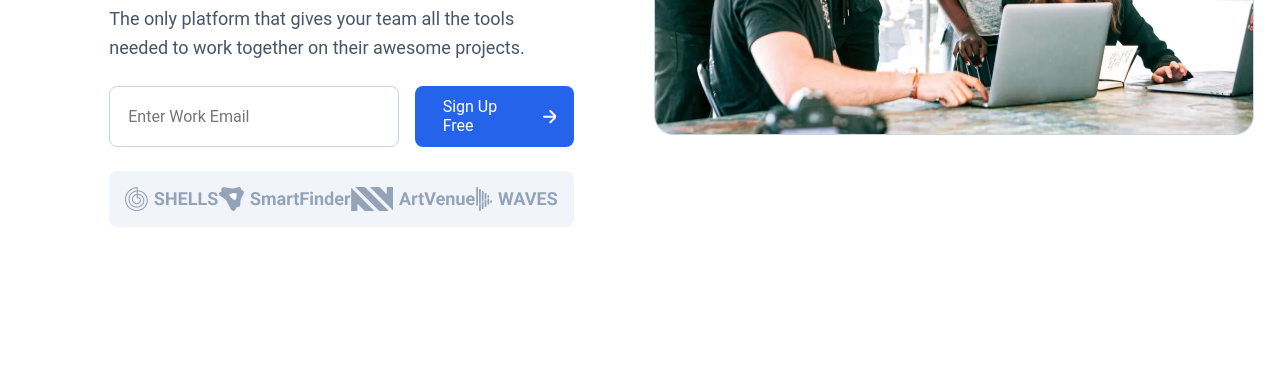
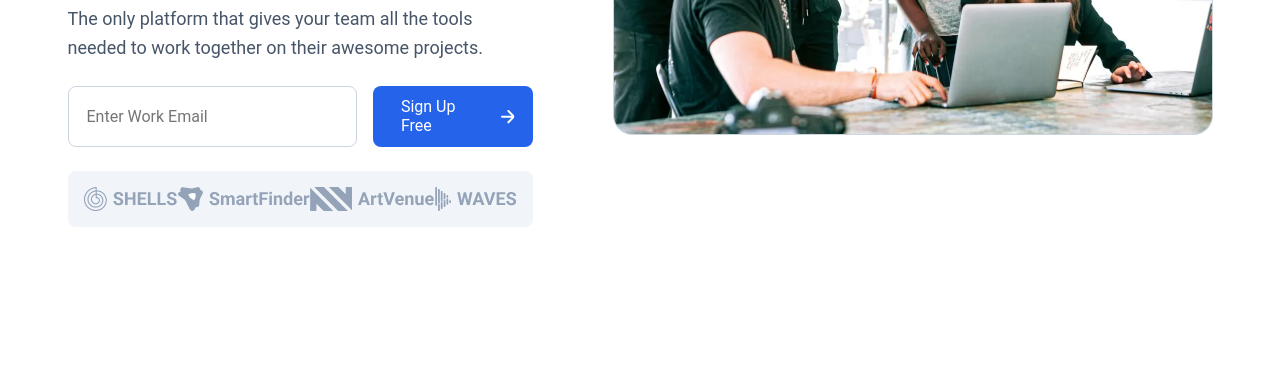
Before and after one commit to fr297/magnifico, a website built with Vite: page index.html in a window 1280 px wide. Shown: the part 465-852 px from the top of the page. Built offline with nearby package versions, Linux system fonts and the light colour scheme; files whose address does not match are found by name; a web font is replaced by a local one.

Commit message:
just small fixes

```diff
--- a/scss/blocks/header.scss
+++ b/scss/blocks/header.scss
@@ -15,6 +15,9 @@
       font-size: 32px;
       font-weight: 700;
       color: black;
+      &::hover {
+        cursor: pointer;
+      }
     }
     .navigation {
       display: flex;
--- a/scss/blocks/hero.scss
+++ b/scss/blocks/hero.scss
@@ -1,8 +1,15 @@
 .hero {
+  background-image: image-set(
+    url(../../img/Icons.png) 1x,
+    url(../../img/deco.png) 2x
+  );
+  background-size: cover;
+  background-repeat: no-repeat;
+  background-position: right bottom;
   padding: 160px 55px;
   .hero-wrapper {
     display: flex;
-    justify-content: space-between;
+    justify-content: center;
     gap: 80px;
   }
   .heroTitle {
@@ -10,6 +17,7 @@
     font-weight: 700;
     line-height: 110%;
     margin-bottom: 24px;
+    text-shadow: 2px 2px rgba(0, 0, 0, 0.3);
   }
   .heroSubtitle {
     font-size: 18px;
@@ -27,6 +35,7 @@
     color: #cbd5e1;
     display: flex;
     align-items: center;
+    cursor: pointer;
   }
   img {
     width: 600px;
@@ -44,5 +53,12 @@
     border-radius: 8px;
     justify-content: space-between;
     padding: 16px;
+    svg {
+      cursor: pointer;
+      transition: all 1s ease;
+      &:hover {
+        transform: scale(1.1);
+      }
+    }
   }
 }
```
Also changed, not shown: index.html (+2 -2 lines).
